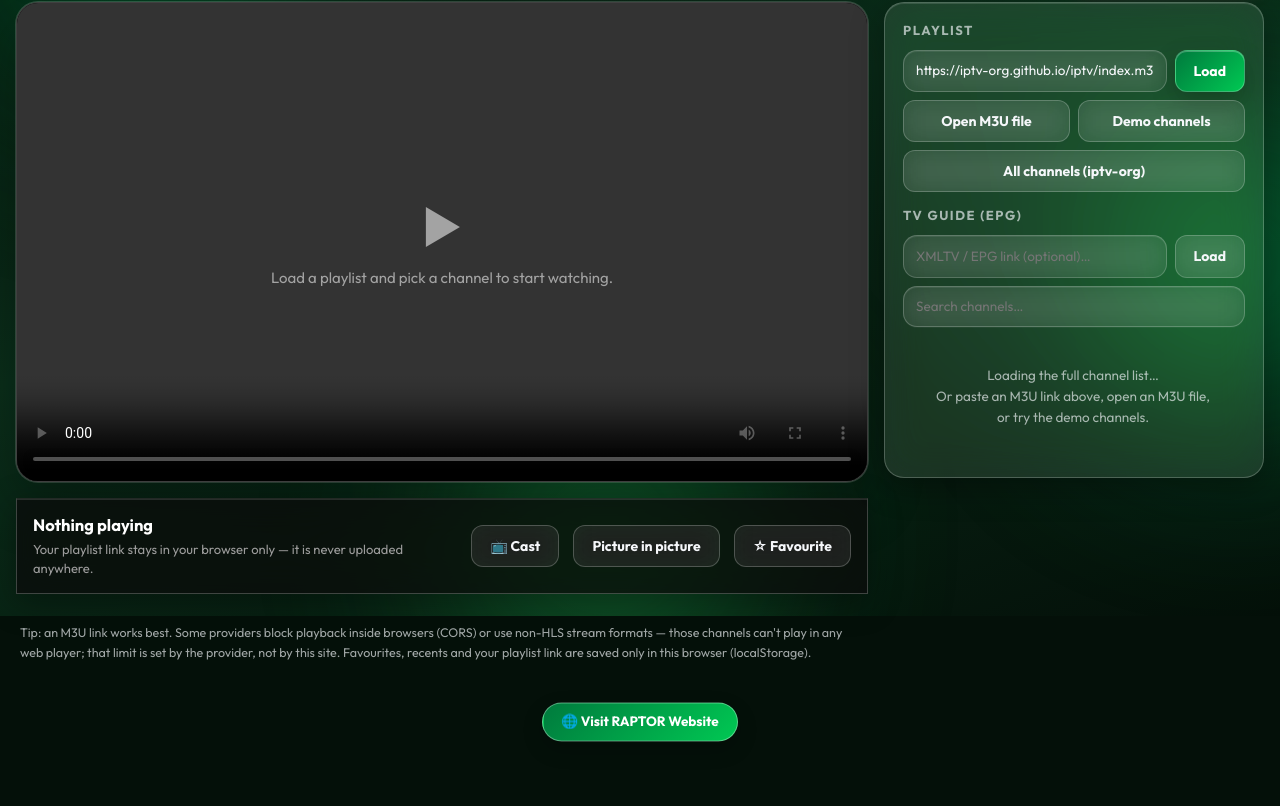
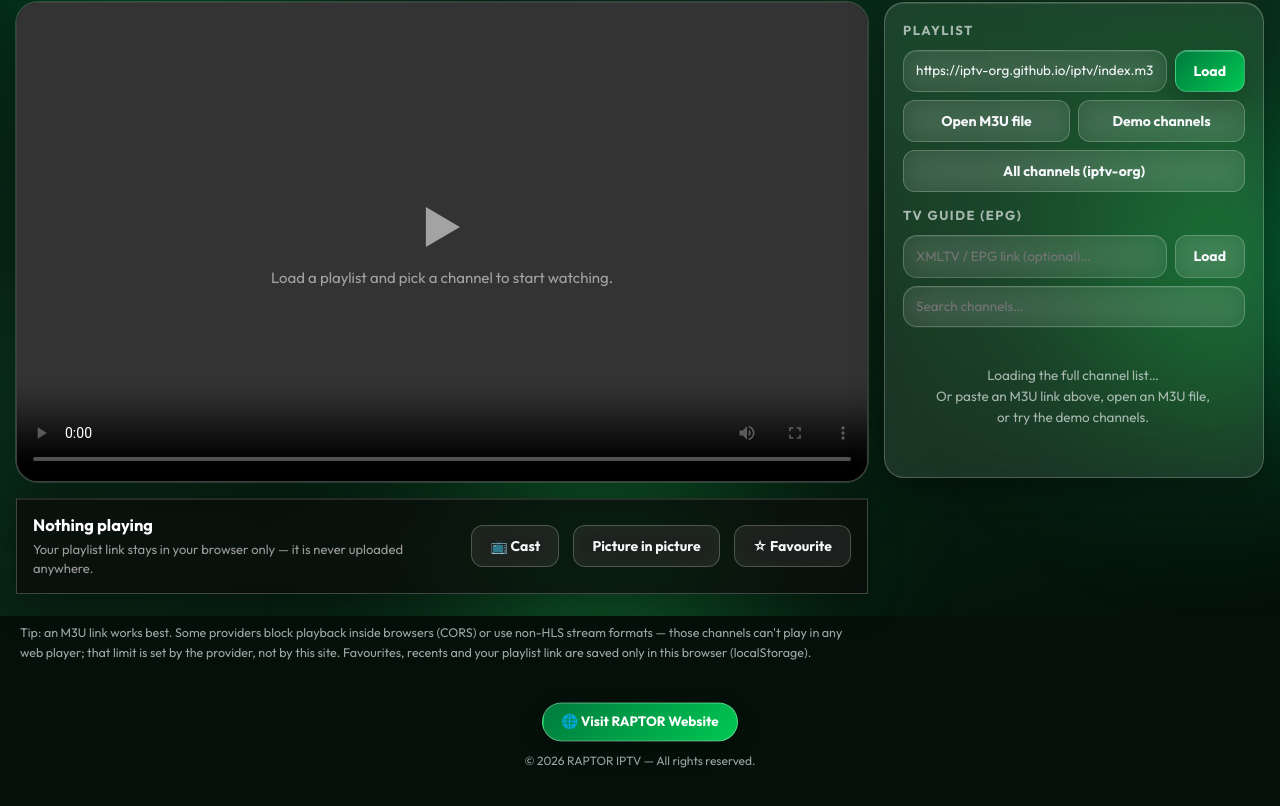
Before and after one commit to raptor-cr7/iptv-player, a plain HTML site: page index.html in a window 1280 px wide. Shown: the part 184-990 px from the top of the page. Drawn offline with nearby package versions, Linux system fonts and the light colour scheme; no server answers.

Commit message:
Add copyright line to footer

```diff
--- a/index.html
+++ b/index.html
@@ -118,7 +118,8 @@
   .raptor-btn::after{content:"";position:absolute;top:0;left:-60%;width:40%;height:100%;background:linear-gradient(100deg,transparent,rgba(255,255,255,.45),transparent);transform:skewX(-20deg);animation:btnShine 2.8s ease-in-out infinite}
   @keyframes btnFloat{0%,100%{transform:translateY(0)}50%{transform:translateY(-4px)}}
   @keyframes btnShine{0%{left:-60%}60%,100%{left:130%}}
-  .site-footer{display:flex;justify-content:center;margin:28px 0 6px}
+  .site-footer{display:flex;flex-direction:column;align-items:center;gap:10px;margin:28px 0 6px}
+  .site-footer .copy{margin:0;font-size:12px;color:var(--ink-3)}
   .topbar .sp{flex:1}
   .badge{font-size:11px;font-weight:800;letter-spacing:.07em;text-transform:uppercase;padding:5px 10px;border-radius:999px;flex:none;background:linear-gradient(135deg,#007a3d,#00c853);color:#ffffff}
   .badge .dot{display:none}
@@ -276,7 +277,7 @@
       <div class="list" id="channelList"></div>
     </aside>
   </div>
-  <footer class="site-footer"><a class="raptor-btn" href="https://raptor-cr7.github.io/" target="_blank" rel="noopener">🌐 Visit RAPTOR Website</a></footer>
+  <footer class="site-footer"><a class="raptor-btn" href="https://raptor-cr7.github.io/" target="_blank" rel="noopener">🌐 Visit RAPTOR Website</a><p class="copy">© 2026 RAPTOR IPTV — All rights reserved.</p></footer>
 </div>
 <div class="popup" id="loadPopup"><div class="popup-card"><button class="popup-close" id="popupClose" type="button" aria-label="Close">×</button><h2>Please Wait</h2><p>Please Wait For Channels Fully Loading</p></div></div>
 <div class="toast" id="toast"></div>
```
